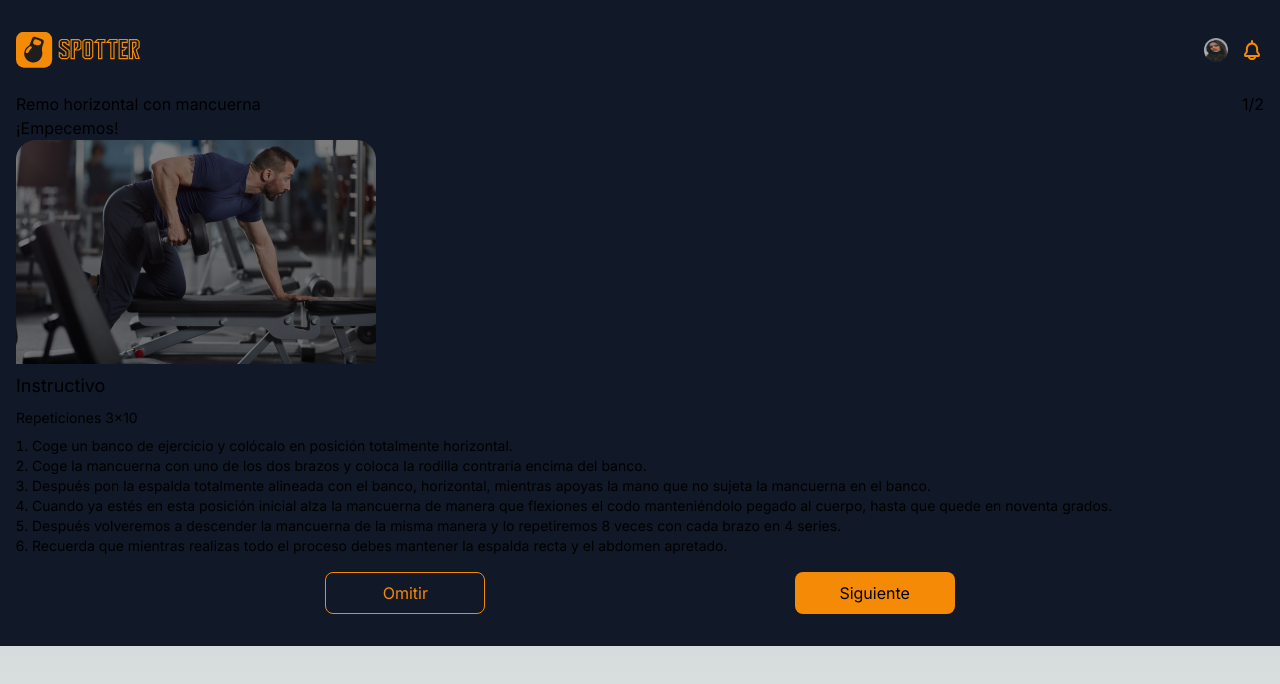
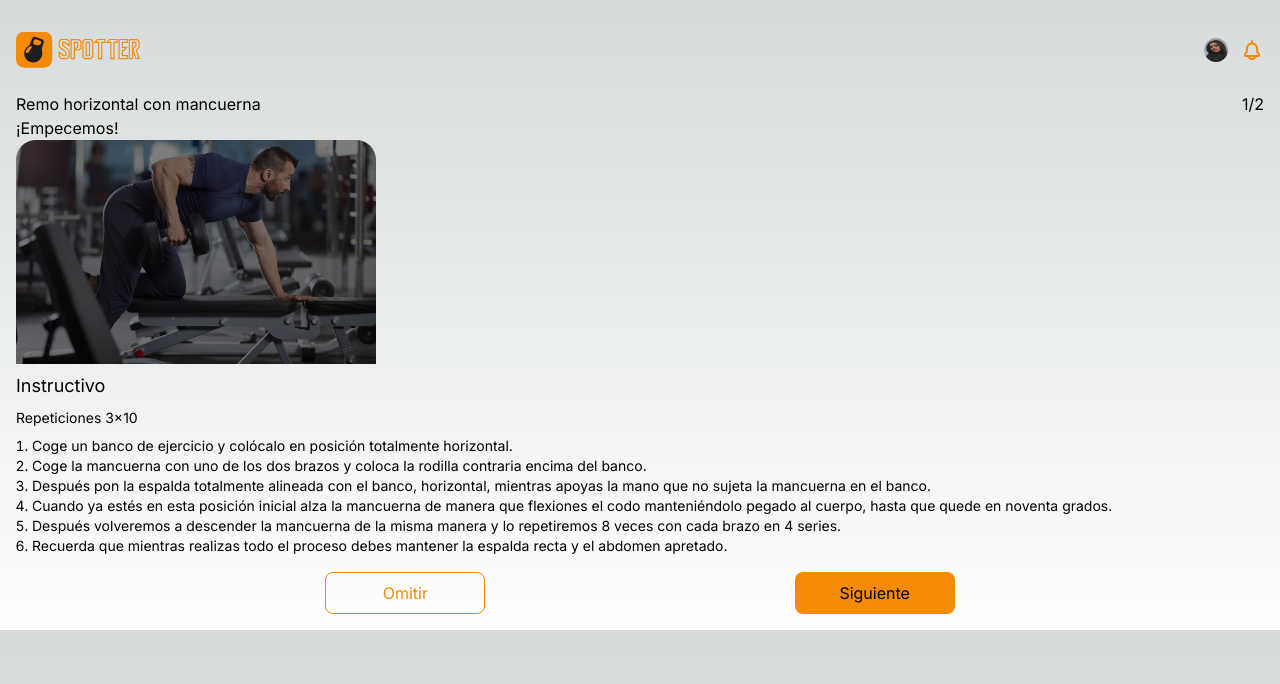
Before and after one commit to No-Country/s13-07-n-node-react, a Next.js app in the folder frontend/: page /entrenamiento/rutinas/Biceps in a window 1280 px wide. Shown: the top 684 px of the page. Built offline with nearby package versions, Linux system fonts and the light colour scheme.

Commit message:
creo que ya está

```diff
--- a/frontend/app/entrenamiento/rutinas/[ejercicio]/page.tsx
+++ b/frontend/app/(router)/entrenamiento/rutinas/[ejercicio]/page.tsx
@@ -4,6 +4,7 @@ import Header from "@/app/Components/Header";
 import CardEjercicio from '@/app/Components/CardEjercicios';
 import EjerciciosJSON from "@/mock/ejercicios.json";
 import Link from 'next/link';
+import GlobalContainer from '@/app/Components/GlobalContainer';
 
 const Page = ({ params }: { params: any }) => {
     const [currentExerciseIndex, setCurrentExerciseIndex] = useState(0);
@@ -20,10 +21,10 @@ const Page = ({ params }: { params: any }) => {
     const ejercicio = EjerciciosJSON.exercises[currentExerciseIndex];
 
     return (
-        <div className='px-4 pt-8 bg-gray-900 pb-8'>
+        <GlobalContainer>
             <Header />
             <CardEjercicio ejercicio={ejercicio} EjerciciosJSON={EjerciciosJSON } />
-            <div className='mt-4 w-full flex justify-evenly'>
+            <div className='my-4 w-full flex justify-evenly'>
                 {isLastExercise ? (
                     <Link href={`${params.ejercicio}/finalizado`}>
                         <button className='w-full px-8 py-2 text-center bg-primaryDefault rounded-lg' >
@@ -41,7 +42,7 @@ const Page = ({ params }: { params: any }) => {
                     </>
                 )}
             </div>
-        </div>
+        </GlobalContainer>
     );
 };
 
--- a/frontend/app/views/Rutinas.tsx
+++ b/frontend/app/views/Rutinas.tsx
@@ -1,13 +1,14 @@
 import flecha from "../../public/Arrow - Right 2.svg";
 import SettingIco from "../../public/SettingIco.svg";
 import EjerciciosSemana from "../Components/EjerciciosSemana";
+import GlobalContainer from "../Components/GlobalContainer";
 import Header from '../Components/Header'
 import SectionButton from '../Components/SectionButton'
 import Image from 'next/image'
 
 const Rutinas = () => {
   return (
-    <div className='px-4  pb-16'>
+    <GlobalContainer>
         <Header />
         <div className="flex justify-between items-center">
             <div className="flex items-center mt-4 gap-2">
@@ -17,7 +18,7 @@ const Rutinas = () => {
             <Image src={SettingIco} alt="setting icon" />
         </div>
         <EjerciciosSemana />
-    </div>
+    </GlobalContainer>
   )
 }
 
```
Also changed, not shown: frontend/app/(router)/entrenamiento/rutinas/[ejercicio]/finalizado/page.tsx (renamed from frontend/app/entrenamiento/rutinas/[ejercicio]/finalizado/page.tsx).
